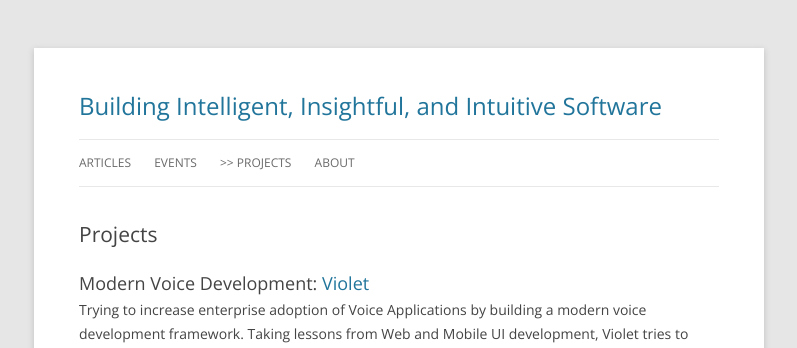
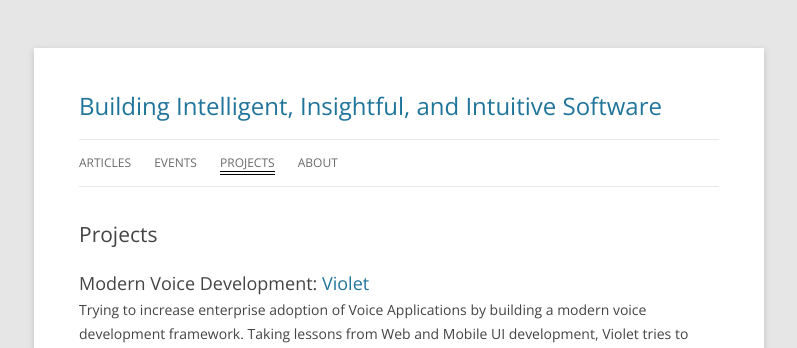
Before and after one commit to i3labs/i3labs.github.io, a Jekyll site: the page built from projects.md, in a window 1280 px wide. Shown: the top 348 px of the page, without its empty margins (241-1038 px from the left). Built offline with Jekyll 4.4.1, drawn with Linux system fonts in a browser that asks for light colours.

Commit message:
improved menu formatting

```diff
--- a/_sass/theme/_layout.scss
+++ b/_sass/theme/_layout.scss
@@ -93,9 +93,12 @@
       margin-right: 20px;
     }
   }
-  .active:before {
-    content: '>> ';
+  .active {
+    border-bottom: 4px double black;
   }
+  // .active:before {
+  //   content: '>> ';
+  // }
   .active:hover {
     text-decoration: none;
   }
```
